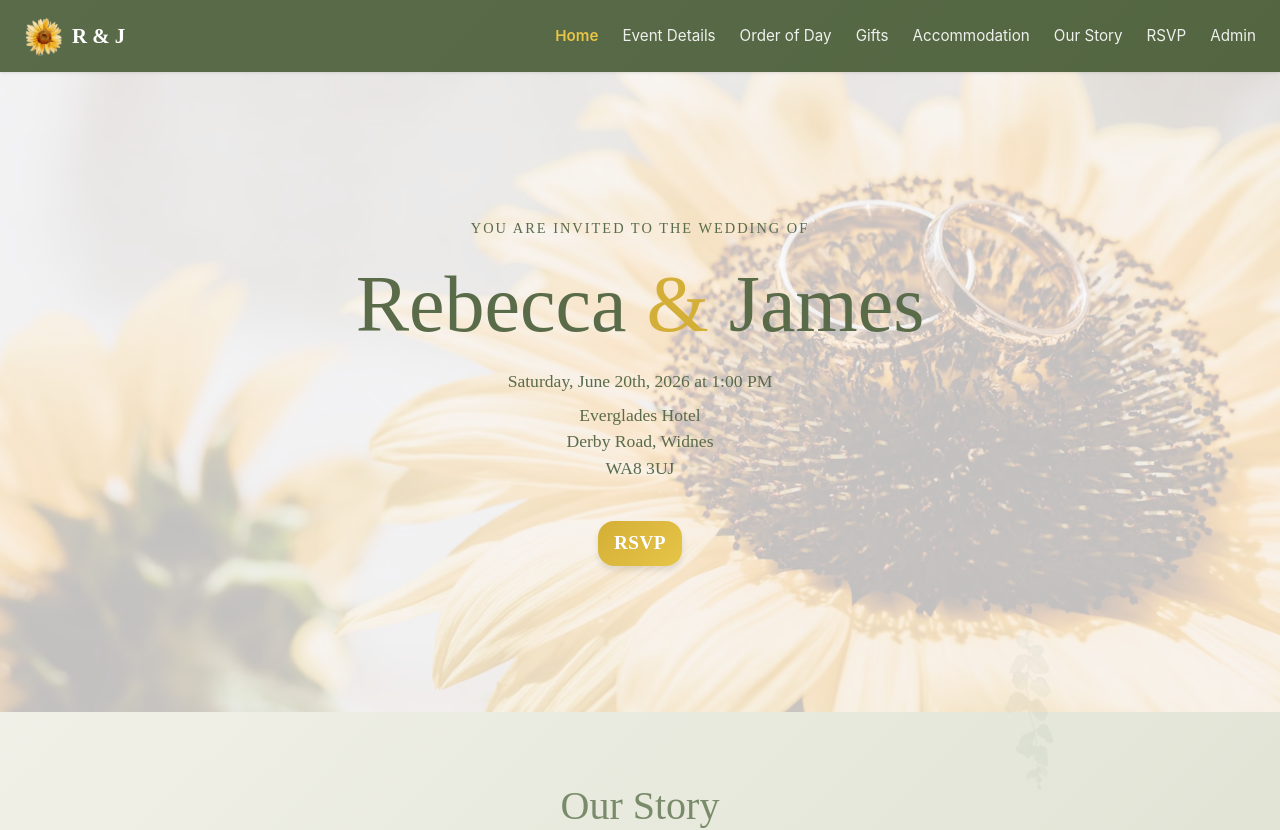
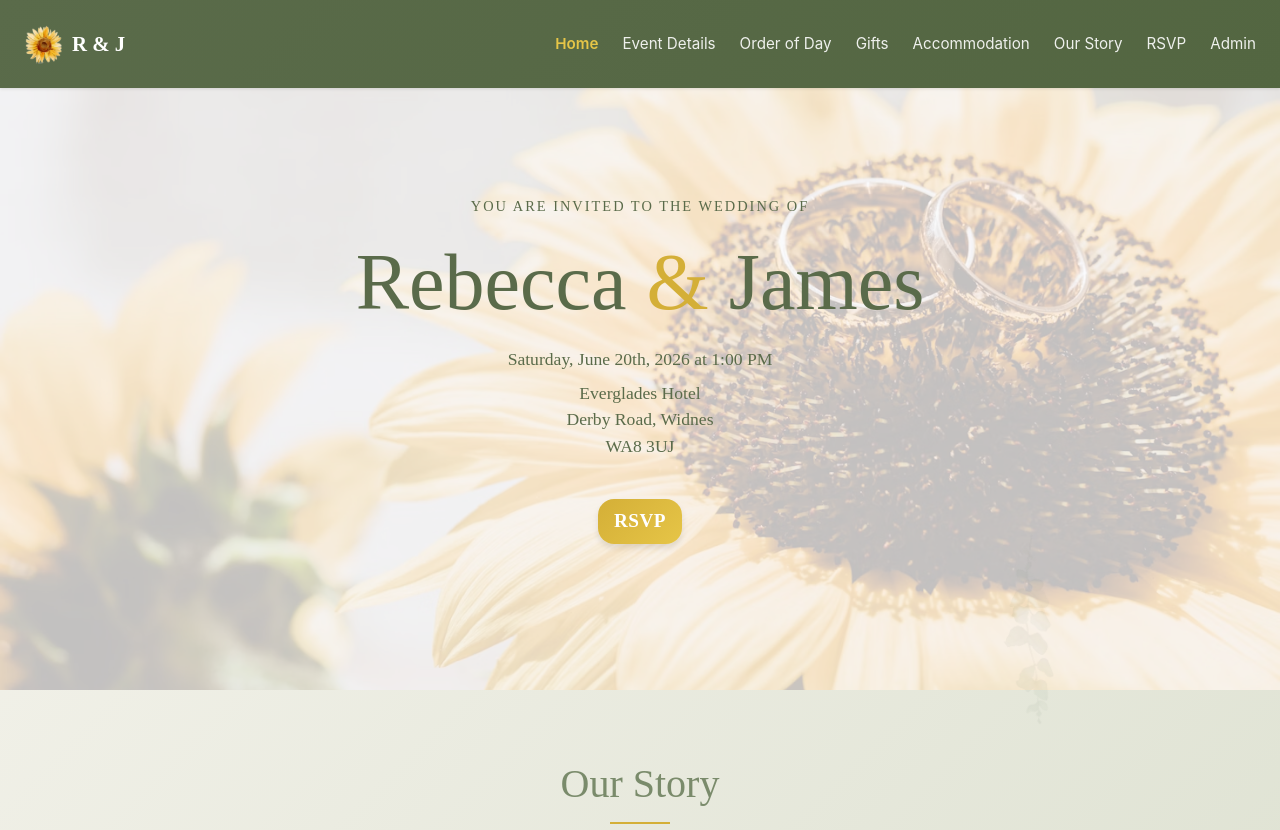
Before and after one commit to Smitttxx/rebecca-and-james, a Next.js app: page / in a window 1280 px wide. Shown: the top 830 px of the page. Built offline with nearby package versions, Linux system fonts and the light colour scheme.

Commit message:
:sparkles: final touches

```diff
--- a/src/components/Layout.tsx
+++ b/src/components/Layout.tsx
@@ -68,8 +68,7 @@ const Header = styled.header`
   justify-content: space-between;
   align-items: center;
   padding: ${theme.spacing.sm} ${theme.spacing.md};
-  position: -webkit-sticky;
-  position: sticky;
+  position: fixed;
   top: 0;
   left: 0;
   right: 0;
@@ -80,9 +79,11 @@ const Header = styled.header`
   backdrop-filter: blur(10px);
   -webkit-backdrop-filter: blur(10px);
   margin: 0;
+  -webkit-transform: translateZ(0);
+  transform: translateZ(0);
 
   @media (min-width: ${theme.breakpoints.tablet}) {
-    padding: ${theme.spacing.md} ${theme.spacing.lg};
+    padding: ${theme.spacing.lg} ${theme.spacing.lg};
   }
 `
 
@@ -199,8 +200,6 @@ const MainContent = styled.main`
   margin: 0;
   width: 100%;
   position: relative;
-  overflow: visible;
-  height: auto;
 `
 
 const BackgroundDecoration = styled.div`
@@ -425,7 +424,7 @@ export default function Layout({ children, activePage }: LayoutProps) {
             <BottomLeftDecoration />
             <BlottedPaperDecoration />
 
-            <MainContent>
+            <MainContent style={{ paddingTop: '50px' }}>
               {children}
             </MainContent>
           </Container>
--- a/src/styles/GlobalStyle.ts
+++ b/src/styles/GlobalStyle.ts
@@ -12,11 +12,14 @@ const GlobalStyle = createGlobalStyle`
   html {
     max-width: 100vw;
     overflow-x: hidden;
+    overflow-y: auto;
+    -webkit-overflow-scrolling: touch;
   }
 
   body {
     max-width: 100vw;
     overflow-x: hidden;
+    overflow-y: auto;
     position: relative;
     color: rgb(var(--foreground-rgb));
     background: linear-gradient(
@@ -25,6 +28,7 @@ const GlobalStyle = createGlobalStyle`
         rgb(var(--background-end-rgb))
       )
       rgb(var(--background-start-rgb));
+    -webkit-overflow-scrolling: touch;
   }
 
   a {
```
